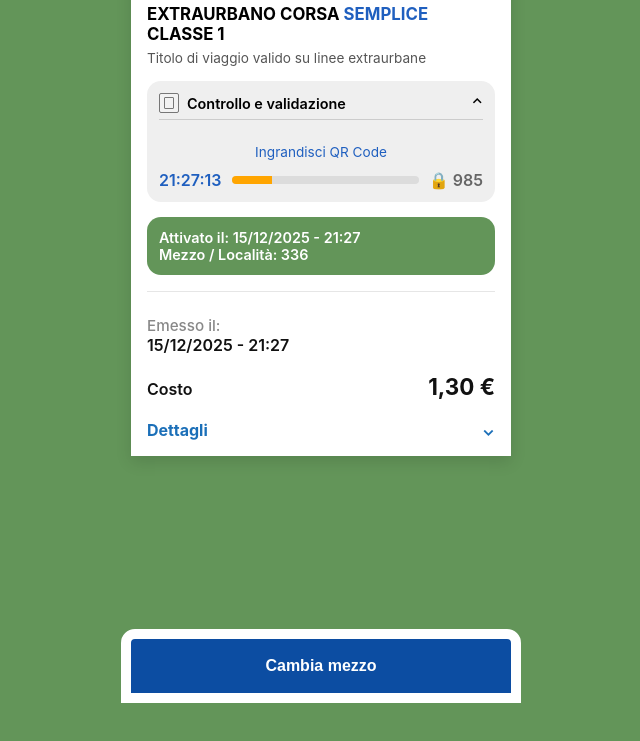
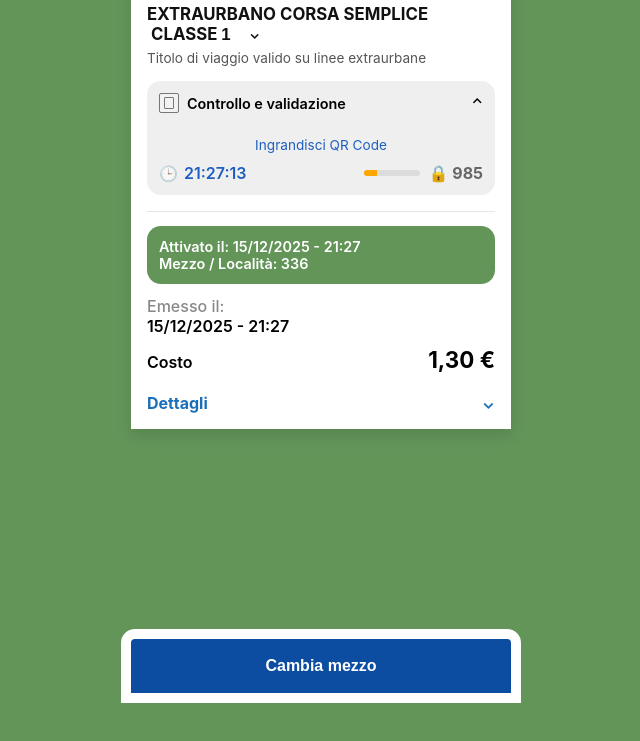
Before and after one commit to fire017/ticket-atap, a plain HTML site: page index.html in a window 1280 px wide. Shown: the part 97-838 px from the top of the page, without its empty margins (319-959 px from the left). Drawn offline with Linux system fonts and the light colour scheme; a script that the page names is missing.

Commit message:
Update index.html

```diff
--- a/index.html
+++ b/index.html
@@ -15,7 +15,6 @@
   --text:#111;
   --muted:#888;
   --soft:#efefef;
-  --line:rgba(0,0,0,.15);
 }
 
 /* BASE */
@@ -23,84 +22,273 @@ body{
   margin:0;
   font-family:-apple-system,BlinkMacSystemFont,"Segoe UI",Roboto,sans-serif;
   background:var(--green-bg);
-  display:flex;justify-content:center
+  display:flex;
+  justify-content:center;
 }
-.app{width:100%;max-width:400px;min-height:100vh;padding-bottom:120px}
+.app{
+  width:100%;
+  max-width:400px;
+  min-height:100vh;
+  padding-bottom:120px;
+}
 
 /* HEADER */
-.header{color:#fff;padding:16px;text-align:center;font-weight:600;position:relative}
-.header a{position:absolute;left:15px;color:#fff;text-decoration:none;font-size:1.4em}
+.header{
+  color:#fff;
+  padding:16px;
+  text-align:center;
+  font-weight:600;
+  position:relative;
+}
+.header a{
+  position:absolute;
+  left:15px;
+  color:#fff;
+  text-decoration:none;
+  font-size:1.4em;
+}
 
 /* CARD */
 .ticket{
-  background:#fff;margin:10px;padding:16px;
-  box-shadow:0 6px 15px rgba(0,0,0,.12);border-radius:0
+  background:#fff;
+  margin:10px;
+  padding:16px;
+  box-shadow:0 6px 15px rgba(0,0,0,.12);
+  border-radius:0;
 }
 
-/* LOGO ATAP (CSS) */
-.logo-atap{display:flex;align-items:center;gap:6px;font-weight:700;font-size:14px;margin-bottom:6px}
-.logo-mark{width:14px;height:6px;background:linear-gradient(to right,#c62828,#f9a825);border-radius:2px}
+/* LOGO */
+.logo-atap{
+  display:flex;
+  align-items:center;
+  gap:6px;
+  font-weight:700;
+  font-size:14px;
+  margin-bottom:6px;
+}
+.logo-mark{
+  width:14px;
+  height:6px;
+  background:linear-gradient(to right,#c62828,#f9a825);
+  border-radius:2px;
+}
 
-/* TITLE */
-.ticket h1{font-size:1.05em;margin:4px 0 0}
-.ticket h1 span{color:var(--blue)}
-.ticket p{font-size:.85em;color:#555;margin-top:6px}
+/* ===== TITOLO (tutto nero) ===== */
+.ticket h1{
+  font-size:1.05em;
+  margin:4px 0 0;
+  color:var(--text);
+}
+.ticket p{
+  font-size:.85em;
+  color:#555;
+  margin-top:6px;
+}
+
+/* CLASSE SELECT (nero completo) */
+.class-wrap{
+  display:inline-flex;
+  align-items:center;
+  gap:4px;
+  position:relative;
+  margin-left:4px;
+}
+.class-select{
+  border:none;
+  background:transparent;
+  font-weight:700;
+  font-size:1em;
+  appearance:none;
+  padding-right:14px;
+  cursor:pointer;
+  color:var(--text); /* nero */
+}
+.class-wrap::after{
+  content:"⌄";
+  font-size:.8em;
+  color:var(--text); /* freccia nera */
+}
 
 /* VALIDATION */
-.validation-box{margin-top:15px;background:var(--soft);border-radius:14px;padding:12px}
-.validation-header{display:flex;justify-content:space-between;align-items:center;font-weight:600;font-size:.9em}
-.validation-left{display:flex;align-items:center;gap:8px}
+.validation-box{
+  margin-top:15px;
+  background:var(--soft);
+  border-radius:14px;
+  padding:12px;
+}
+.validation-header{
+  display:flex;
+  justify-content:space-between;
+  align-items:center;
+  font-weight:600;
+  font-size:.9em;
+}
+.validation-left{
+  display:flex;
+  align-items:center;
+  gap:8px;
+}
 .control-icon{
-  width:18px;height:18px;border:1.5px solid #777;border-radius:2px;background:#f2f2f2;position:relative
+  width:18px;
+  height:18px;
+  border:1.5px solid #777;
+  border-radius:2px;
+  background:#f2f2f2;
+  position:relative;
 }
 .control-icon::before{
-  content:"";position:absolute;left:4px;top:3px;width:8px;height:10px;border:1.5px solid #777;border-radius:1px
-}
-.validation-line{margin:6px 0 12px;border-bottom:1px solid var(--line)}
-
-#qrcode{display:flex;justify-content:center;margin:12px 0}
-#qrcode canvas{background:transparent!important}
-.qr-caption{text-align:center;color:var(--blue);font-size:.85em;margin-bottom:10px}
-
-.time{display:flex;align-items:center;gap:10px;font-weight:600;color:var(--blue)}
-.bar{flex:1;height:8px;background:#dcdcdc;border-radius:4px;overflow:hidden}
-.bar span{display:block;height:100%;width:55%;background:orange}
-.lock{color:#666;margin-left:auto}
-
-/* GREEN BLOCK */
-.green-block{
-  background:var(--green-bg);color:#fff;border-radius:14px;
-  padding:12px;margin-top:15px;font-size:.9em;font-weight:600
+  content:"";
+  position:absolute;
+  left:4px;
+  top:3px;
+  width:8px;
+  height:10px;
+  border:1.5px solid #777;
+  border-radius:1px;
 }
 
-/* DETAILS – TIPOGRAFIA OMOGENEA */
-.details{margin-top:16px;border-top:1px solid #e6e6e6;padding-top:14px}
-.row{display:flex;justify-content:space-between;align-items:baseline;margin-top:10px}
-.label{color:var(--muted);font-weight:500;font-size:.95em}
-.value{font-weight:600;color:var(--text);font-size:1em}
-.price{font-size:1.4em;font-weight:700;color:var(--text)}
-.row + .row{margin-top:18px}
+/* QR */
+#qrcode{
+  display:flex;
+  justify-content:center;
+  margin:12px 0;
+}
+#qrcode canvas{background:transparent!important}
+.qr-caption{
+  text-align:center;
+  color:var(--blue);
+  font-size:.85em;
+  margin-bottom:10px;
+}
 
+/* TIME */
+.time{
+  display:flex;
+  align-items:center;
+  justify-content:space-between;
+  gap:10px;
+  font-weight:600;
+  color:var(--blue);
+}
+.time-left{
+  display:flex;
+  align-items:center;
+  gap:6px;
+  min-width:120px;
+}
+.clock-icon{
+  opacity:.6;
+  color:#6f7f8f;
+  font-size:.95em;
+}
+.time-right{
+  display:flex;
+  align-items:center;
+  gap:8px;
+  margin-left:auto;
+}
+.bar-mini{
+  width:56px;
+  height:6px;
+  background:#dcdcdc;
+  border-radius:4px;
+  overflow:hidden;
+}
+.bar-mini span{
+  display:block;
+  height:100%;
+  width:55%;
+  background:orange;
+}
+.lock{
+  color:#666;
+  font-weight:700;
+}
+
+/* DETAILS */
+.details{
+  margin-top:16px;
+  border-top:1px solid #e6e6e6;
+  padding-top:14px;
+}
+.green-block{
+  background:var(--green-bg);
+  color:#fff;
+  border-radius:14px;
+  padding:12px;
+  margin-bottom:12px;
+  font-size:.9em;
+  font-weight:600;
+}
+.row{
+  display:flex;
+  justify-content:space-between;
+  align-items:baseline;
+  margin-top:10px;
+}
+.label{
+  color:var(--muted);
+  font-weight:500;
+}
+.value{
+  font-weight:600;
+}
+.price{
+  font-size:1.4em;
+  font-weight:700;
+}
 .toggle{
-  display:flex;justify-content:space-between;align-items:center;
-  margin-top:20px;font-weight:700;color:#1b6fb8;cursor:pointer
+  display:flex;
+  justify-content:space-between;
+  align-items:center;
+  margin-top:20px;
+  font-weight:700;
+  color:#1b6fb8;
+  cursor:pointer;
 }
 .hidden{display:none}
-.kv{display:flex;justify-content:space-between;padding:12px 0;border-top:1px solid #eee}
-.kv .label{font-weight:500}
-.kv .value{font-weight:600}
+.kv{
+  display:flex;
+  justify-content:space-between;
+  padding:12px 0;
+  border-top:1px solid #eee;
+}
 
 /* FOOTER */
-.footer{position:fixed;bottom:0;width:100%;max-width:400px}
+.footer{
+  position:fixed;
+  bottom:0;
+  width:100%;
+  max-width:400px;
+}
 .footer button{
-  width:100%;padding:18px;font-size:1em;font-weight:700;
-  border:10px solid #fff;background:#0c4da2;color:#fff;border-radius:14px 14px 0 0
+  width:100%;
+  padding:18px;
+  font-size:1em;
+  font-weight:700;
+  border:10px solid #fff;
+  background:#0c4da2;
+  color:#fff;
+  border-radius:14px 14px 0 0;
 }
 
 /* SCANNER */
-.scanner{position:fixed;inset:0;background:#000;display:none;flex-direction:column;z-index:9999}
+.scanner{
+  position:fixed;
+  inset:0;
+  background:#000;
+  display:none;
+  flex-direction:column;
+  z-index:9999;
+}
 .scanner.show{display:flex}
-.scanner-top{color:#fff;padding:14px;display:flex;justify-content:space-between;font-weight:700}
+.scanner-top{
+  color:#fff;
+  padding:14px;
+  display:flex;
+  justify-content:space-between;
+  font-weight:700;
+}
 #reader{flex:1}
 </style>
 </head>
@@ -117,7 +305,20 @@ body{
 
     <div class="logo-atap"><span class="logo-mark"></span>ATAP</div>
 
-    <h1>EXTRAURBANO CORSA <span>SEMPLICE</span> CLASSE 1</h1>
+    <h1>
+      EXTRAURBANO CORSA SEMPLICE
+      <span class="class-wrap">
+        CLASSE
+        <select class="class-select">
+          <option>1</option>
+          <option>2</option>
+          <option>3</option>
+          <option>4</option>
+          <option>5</option>
+        </select>
+      </span>
+    </h1>
+
     <p>Titolo di viaggio valido su linee extraurbane</p>
 
     <div class="validation-box">
@@ -128,25 +329,28 @@ body{
         </div>
         ⌃
       </div>
-      <div class="validation-line"></div>
 
       <div id="qrcode"></div>
       <div class="qr-caption">Ingrandisci QR Code</div>
 
       <div class="time">
+        <div class="time-left">
+          <span class="clock-icon">🕒</span>
           <span id="clock">--:--:--</span>
-        <div class="bar"><span id="barFill"></span></div>
+        </div>
+        <div class="time-right">
+          <div class="bar-mini"><span id="barFill"></span></div>
           <span class="lock">🔒 985</span>
         </div>
       </div>
+    </div>
 
+    <div class="details">
       <div class="green-block">
         Attivato il: <span id="activated"></span><br>
         Mezzo / Località: 336
       </div>
 
-    <!-- DETTAGLI -->
-    <div class="details">
       <div class="row">
         <div>
           <div class="label">Emesso il:</div>
@@ -159,30 +363,30 @@ body{
         <div class="price">1,30 €</div>
       </div>
 
+      <!-- RIPRISTINATI DETTAGLI -->
       <div class="toggle" id="toggleDetails">
-        <span>Dettagli</span><span>⌄</span>
+        <span>Dettagli</span>
+        <span>⌄</span>
       </div>
 
       <div id="detailsBox" class="hidden">
-        <div class="kv"><span class="label">Codice Ticket:</span><span class="value">7110/288974</span></div>
+        <div class="kv"><span class="label">Codice:</span><span class="value">7110/288974</span></div>
         <div class="kv"><span class="label">Data:</span><span class="value">15/12/2025 - 14:17</span></div>
         <div class="kv"><span class="label">Mezzo:</span><span class="value">336</span></div>
       </div>
     </div>
-
   </div>
 
-  <!-- SCANNER -->
+  <div class="footer">
+    <button onclick="openScanner()">Cambia mezzo</button>
+  </div>
+
   <div class="scanner" id="scanner">
     <div class="scanner-top">
       <span>Scansiona QR</span>
       <button onclick="closeScanner()">Chiudi</button>
     </div>
     <div id="reader"></div>
-  </div>
-
-  <div class="footer">
-    <button onclick="openScanner()">Cambia mezzo</button>
   </div>
 
 </div>
@@ -202,7 +406,8 @@ setInterval(updateTime,1000);updateTime();
 
 new QRCode(document.getElementById("qrcode"),{
   text:"EXTRAURBANO-CORSA-SEMPLICE",
-  width:200,height:200
+  width:200,
+  height:200
 });
 
 document.getElementById("toggleDetails").onclick=()=>{
@@ -217,7 +422,7 @@ function openScanner(){
   scanner.start({facingMode:"environment"},{fps:10,qrbox:250},()=>closeScanner());
 }
 function closeScanner(){
-  if(scanner){scanner.stop().then(()=>scanner.clear())}
+  if(scanner){scanner.stop().then(()=>scanner.clear()).catch(()=>{})}
   document.getElementById("scanner").classList.remove("show");
   document.getElementById("ticketView").style.display="block";
 }
```
Lines whose indentation alone changed are shown as unchanged.
